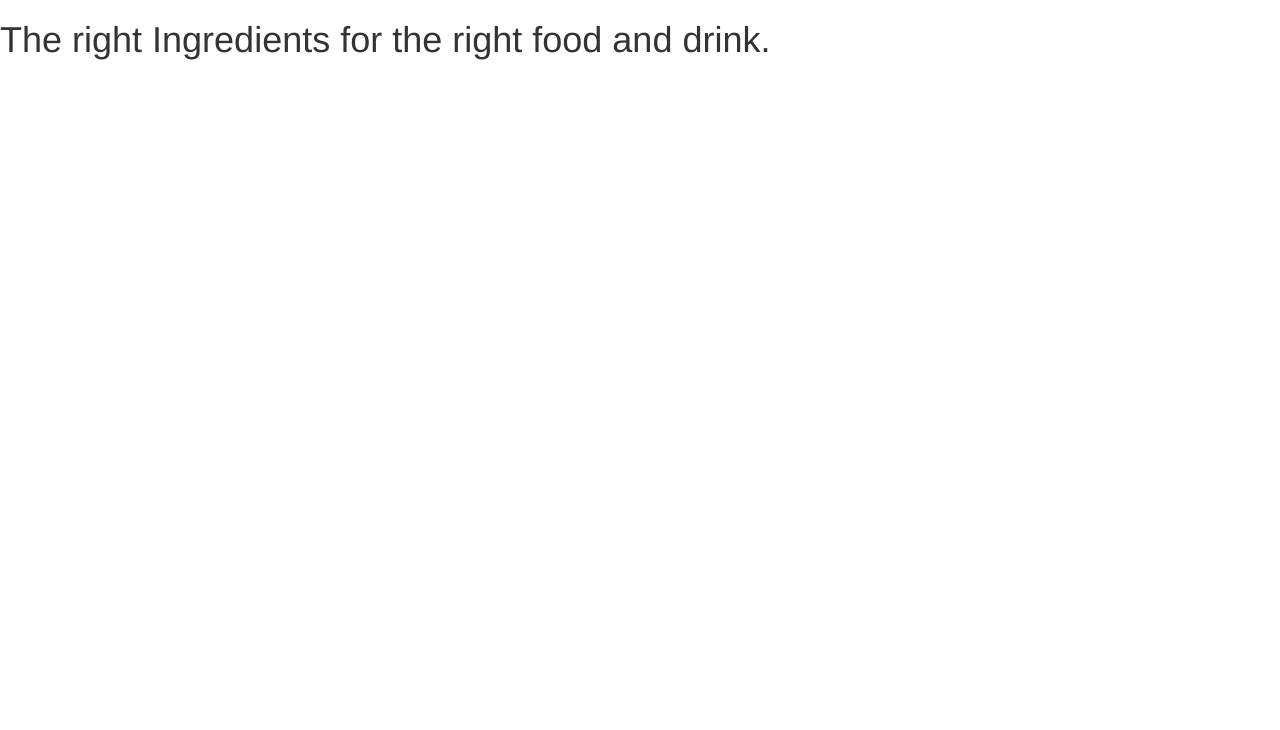
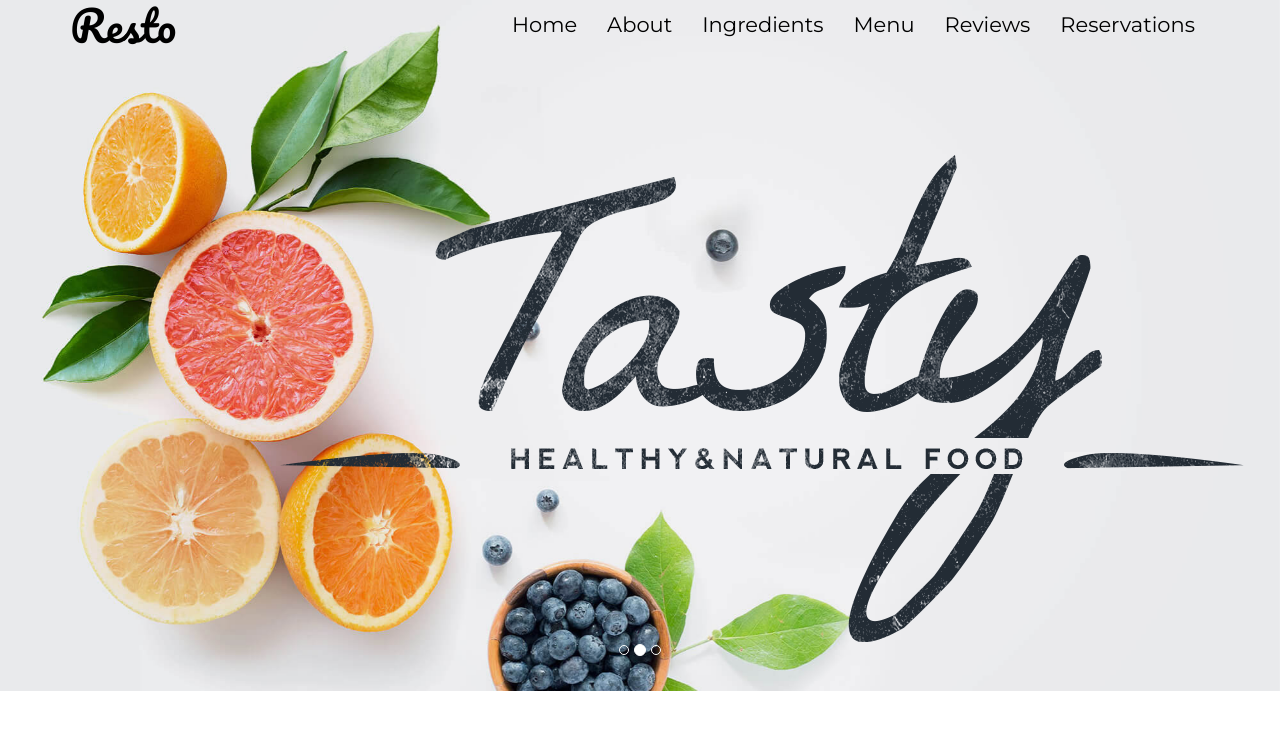
Before and after one commit to nishantmadu/resto, a plain HTML site: page index.html in a window 1280 px wide. Drawn offline with nearby package versions, Linux system fonts and the light colour scheme.

Commit message:
Initialising Home Slide

```diff
--- /dev/null
+++ b/css/src/app.scss
@@ -0,0 +1,3 @@
+@import "theme",
+        "common",
+        "home";
--- /dev/null
+++ b/css/src/common.scss
@@ -0,0 +1,3 @@
+body {
+font-family: 'Lobster', cursive;
+}
--- /dev/null
+++ b/css/src/home.scss
@@ -0,0 +1,50 @@
+#home {
+      //background-image: url(../images/resto-2.jpg);
+      //background-repeat: no-repeat;
+      //background-size: cover;
+      height: 55.6em;
+  nav {
+    background-color: transparent;
+    border: transparent;
+      }
+    a{
+
+        color: #000;
+        font-family: 'Montserrat', sans-serif;
+        font-size: 1.5em;
+
+
+     }
+
+  .unique{
+        font-size: 3em;
+        font-family: 'Pacifico', cursive;
+         }
+
+
+  .carousel-start {
+    position: relative;
+  }
+  .tasty-img {
+   .tasty {
+     position: absolute;
+     top: 11em;
+     left: 31em;
+   }
+   .tasty-data {
+     position: absolute;
+     top: 32em;
+     left: 36.5em;
+   }
+   .tasty-data-left {
+     position: absolute;
+     top: 32.3em;
+     left: 20em;
+   }
+   .tasty-data-right {
+     position: absolute;
+     top: 32.3em;
+     left: 76em;
+   }
+  }
+}
--- a/index.html
+++ b/index.html
@@ -3,9 +3,71 @@
   <head>
     <meta charset="utf-8">
     <title>Resto</title>
+    <link rel="stylesheet" href="css/app.css">
     <link rel="stylesheet" href="https://maxcdn.bootstrapcdn.com/bootstrap/3.3.6/css/bootstrap.min.css" integrity="sha384-1q8mTJOASx8j1Au+a5WDVnPi2lkFfwwEAa8hDDdjZlpLegxhjVME1fgjWPGmkzs7" crossorigin="anonymous">
-  </head>
+    <link href='https://fonts.googleapis.com/css?family=Pacifico' rel='stylesheet' type='text/css'>
+    <link href='https://fonts.googleapis.com/css?family=Montserrat' rel='stylesheet' type='text/css'>
+    <script type="text/javascript" src ="https://code.jquery.com/jquery-2.1.4.min.js"></script>
+    <script src="https://maxcdn.bootstrapcdn.com/bootstrap/3.3.6/js/bootstrap.min.js" integrity="sha384-0mSbJDEHialfmuBBQP6A4Qrprq5OVfW37PRR3j5ELqxss1yVqOtnepnHVP9aJ7xS" crossorigin="anonymous"></script>
+
+      </head>
   <body>
-    <h1>The right Ingredients for the right food and drink.</h1>
+    <section id="home">
+      <nav class="navbar navbar-inverse navbar-fixed-top">
+         <div class="container">
+           <div class="navbar-header">
+             <button type="button" class="navbar-toggle collapsed" data-toggle="collapse" data-target="#navbar" aria-expanded="false" aria-controls="navbar">
+               <span class="sr-only">Toggle navigation</span>
+               <span class="icon-bar"></span>
+               <span class="icon-bar"></span>
+               <span class="icon-bar"></span>
+             </button>
+             <a class=" unique navbar-brand" href="#">Resto</a>
+           </div>
+           <div id="navbar" class="collapse navbar-collapse">
+             <ul class="nav navbar-nav pull-right">
+               <li><a href="#">Home</a></li>
+               <li><a href="#about">About</a></li>
+               <li><a href="#Ingredients">Ingredients</a></li>
+               <li><a href="#Menu">Menu</a></li>
+               <li><a href="#Reviews">Reviews</a></li>
+               <li><a href="#Reservations">Reservations</a></li>
+             </ul>
+           </div><!--/.nav-collapse -->
+         </div>
+       </nav>
+          <!--carousel starts here  -->
+        <div class="container-full carousel-start">
+          <div id="myCarousel" class="carousel slide" data-ride="carousel" data-interval = "2800">
+           <!-- Indicators -->
+           <ol class="carousel-indicators">
+             <li data-target="#myCarousel" data-slide-to="0" class="active"></li>
+             <li data-target="#myCarousel" data-slide-to="1"></li>
+             <li data-target="#myCarousel" data-slide-to="2"></li>
+           </ol>
+
+           <!-- Wrapper for slides -->
+           <div class="carousel-inner" role="listbox">
+             <div class="item active">
+               <img src="images/resto-1.jpg" alt="fruit">
+             </div>
+
+             <div class="item">
+               <img src="images/resto-2.jpg" alt="fruit nishant">
+             </div>
+
+             <div class="item">
+               <img src="images/resto-3.jpg" alt="fruit madu">
+             </div>
+           </div>
+          </div>
+        </div>
+        <div class="tasty-img">
+         <img src="images/tasty.png" alt="Tasty" class="tasty">
+         <img src="images/tasty-data.png" alt="Tasty data" class="tasty-data">
+         <img src="images/tasty-data-left.png" alt="Tasty left" class="tasty-data-left">
+         <img src="images/tasty-data-right.png" alt="Tasty right" class="tasty-data-right">
+        </div>
+    </section>
   </body>
 </html>
```
Also changed, not shown: css/app.css (added), css/src/theme.scss (added), images/home.jpeg (added), images/lemon.jpeg (added), images/resto-1.jpg (added), images/resto-2.jpg (added), images/resto-3.jpg (added), images/salad.jpg (added), images/tasty-data-left.png (added), images/tasty-data-right.png (added), images/tasty-data.png (added), images/tasty.png (added), 1 other file.
